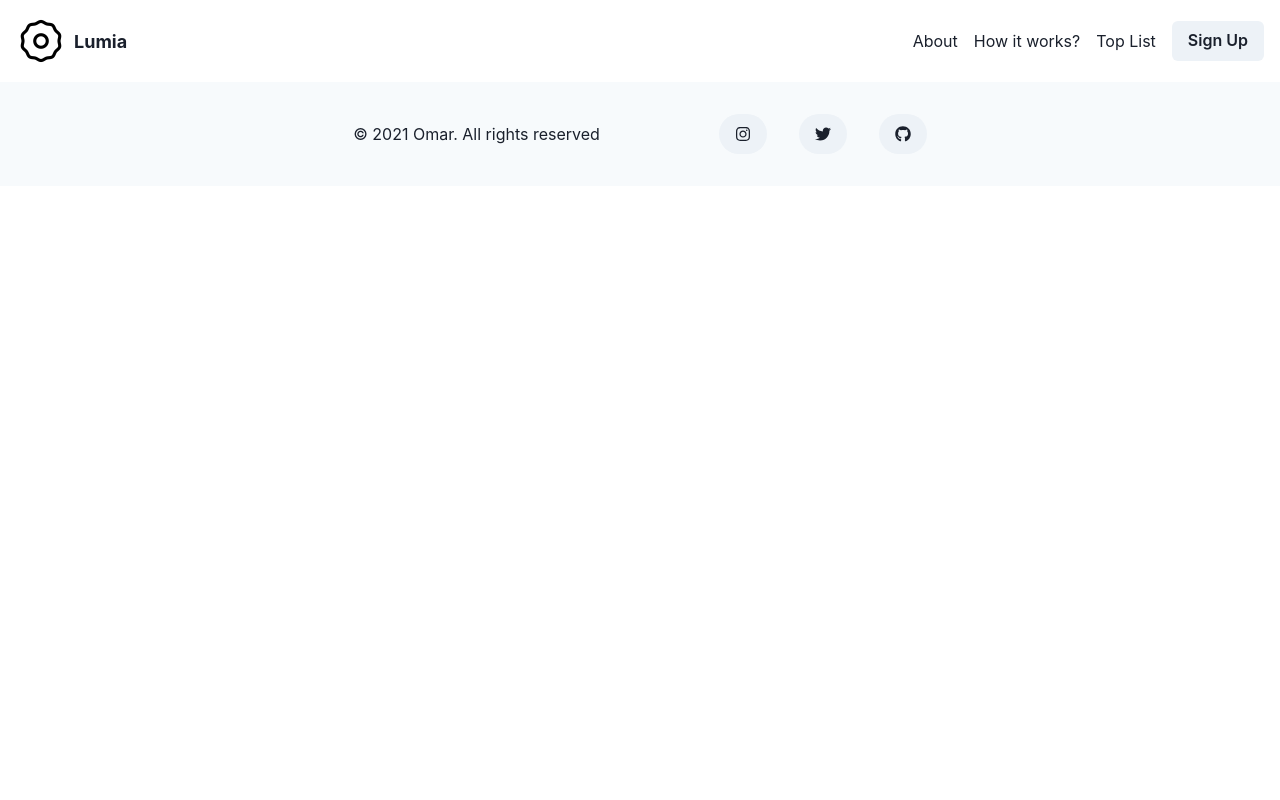
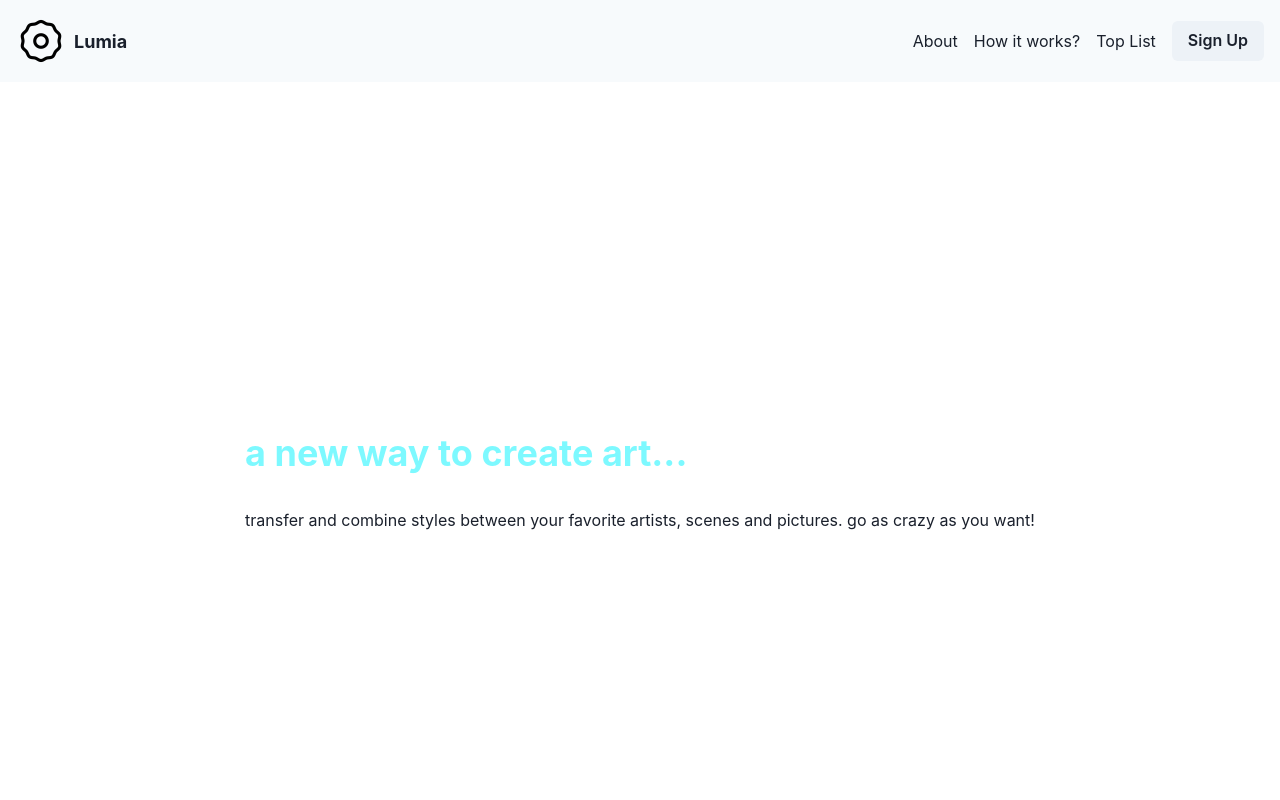
Before and after one commit to derelictions/lumia, a Next.js app: page / in a window 1280 px wide. Shown: the top 800 px of the page. Built offline with nearby package versions, Linux system fonts and the light colour scheme.

Commit message:
beging creating hero page

```diff
--- a/src/common/home.tsx
+++ b/src/common/home.tsx
@@ -4,6 +4,7 @@ import { AppProps } from 'next/app';
 import {
 	Box,
 	Text,
+	Heading,
 	Image,
 	Stack,
 	HStack,
@@ -34,9 +35,40 @@ import {
 } from '@chakra-ui/react';
 import { variant } from '../types';
 
+interface HomeProps extends React.HTMLAttributes<HTMLElement> {
+	variant: variant | undefined;
+}
+
 // home page component for the application
-const Home: FunctionComponent<AppProps> = ({ Component, pageProps }) => {
-	return <Box></Box>;
+const Home: FunctionComponent<HomeProps> = ({ variant }) => {
+	const items = [
+		[
+			'A new way to create art',
+			'transfer and combine styles between your favorite artists, scenes and pictures',
+		],
+		['', 'use '],
+		['Contact', '/contact'],
+	];
+	return (
+		//flex
+		<Flex
+			direction='column'
+			align='center'
+			justify='center'
+			height='100vh'
+			// backgroundColor='gray.50'
+		>
+			<Stack spacing={8}>
+				<Heading color={'#7df9ff'} as={'h2'}>
+					a new way to create art...
+				</Heading>
+				<Text>
+					transfer and combine styles between your favorite artists,
+					scenes and pictures. go as crazy as you want!
+				</Text>
+			</Stack>
+		</Flex>
+	);
 };
 
 export default Home;
--- a/src/common/navbar.tsx
+++ b/src/common/navbar.tsx
@@ -17,6 +17,7 @@ import {
 	MenuItem,
 	Container,
 	filter,
+	useColorModeValue,
 } from '@chakra-ui/react';
 import {
 	CloseIcon,
@@ -61,12 +62,20 @@ const lgVariant: variant = { navigation: 'lg', navigationButton: true };
 const Navbar: FunctionComponent<MainProps> = ({ variant }) => {
 	// const [isOpen, setIsOpen] = useState(false);
 	// const { isOpen, onOpen, onClose } = useDisclosure();
+	const bg = useColorModeValue('gray.50', 'gray.700');
 	const [isOpen, setIsOpen] = useState(false);
 	const onOpen = () => setIsOpen(!isOpen);
 	const [isDark, setIsDark] = useState(false);
 	if (variant?.navigation === 'lg') {
 		return (
-			<Flex p={4} margin-down={4}>
+			<Flex
+				p={4}
+				margin-down={4}
+				backgroundColor={bg}
+				as={'header'}
+				position={'relative'}
+				zIndex={1}
+			>
 				<Logo />
 				<Spacer />
 				<MenuList variant={variant} />
@@ -74,7 +83,15 @@ const Navbar: FunctionComponent<MainProps> = ({ variant }) => {
 		);
 	} else {
 		return (
-			<VStack align={'stretch'} p={4} margin-down={4}>
+			<VStack
+				align={'stretch'}
+				p={4}
+				margin-down={4}
+				backgroundColor={bg}
+				as={'header'}
+				position={'relative'}
+				zIndex={1}
+			>
 				<Flex align={'center'}>
 					<Logo />
 					<Spacer />
--- a/src/pages/index.tsx
+++ b/src/pages/index.tsx
@@ -3,6 +3,7 @@ import Navbar from '../common/navbar';
 import Footer from '../common/Footer';
 import { variant } from '../types';
 import { useBreakpointValue } from '@chakra-ui/react';
+import Home from '../common/home';
 
 const smVariant: variant = { navigation: 'base', navigationButton: true };
 const mdVariant: variant = { navigation: 'md', navigationButton: false };
@@ -16,7 +17,9 @@ export default function home() {
 	return (
 		<div>
 			<Navbar variant={variants} />
-			<main></main>
+			<main>
+				<Home variant={variants} />
+			</main>
 			<footer>
 				<Footer variant={variants} />
 			</footer>
```
Also changed, not shown: public/assets/hero_img_dark.png (added).
